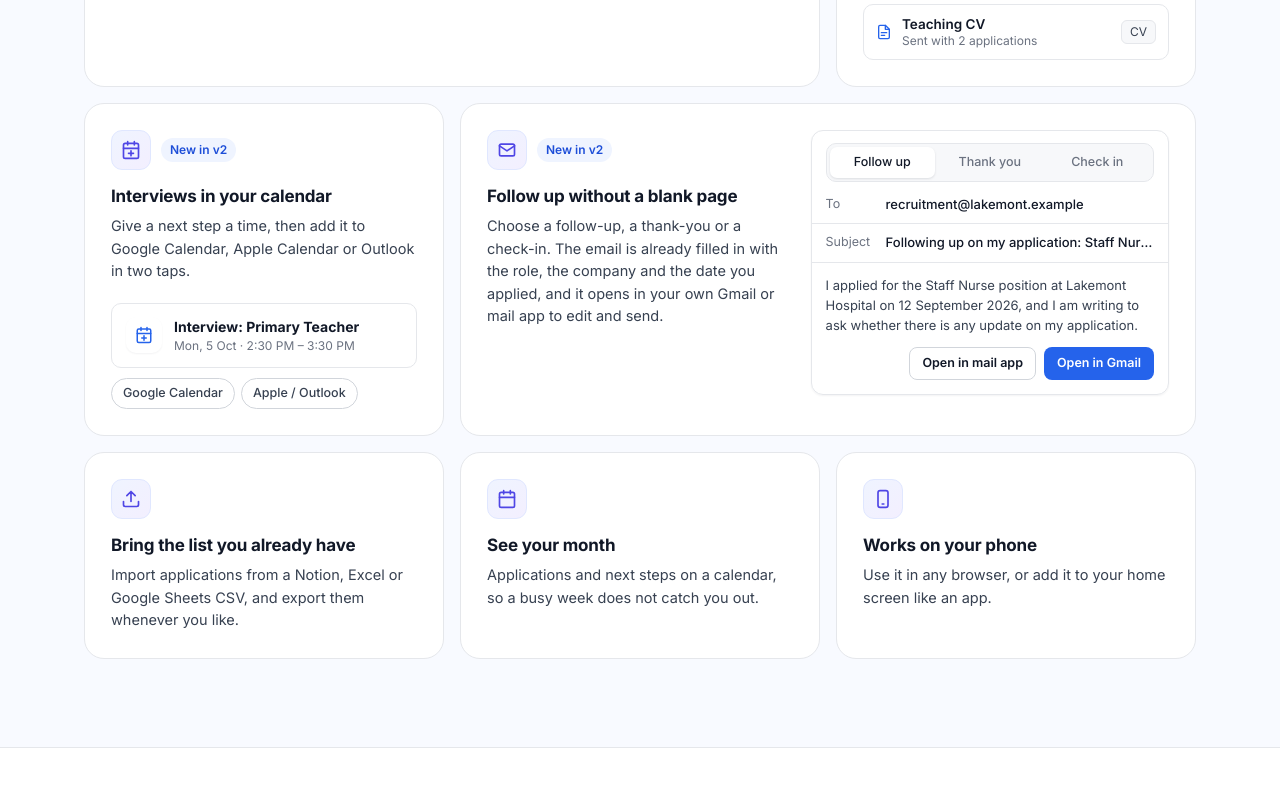
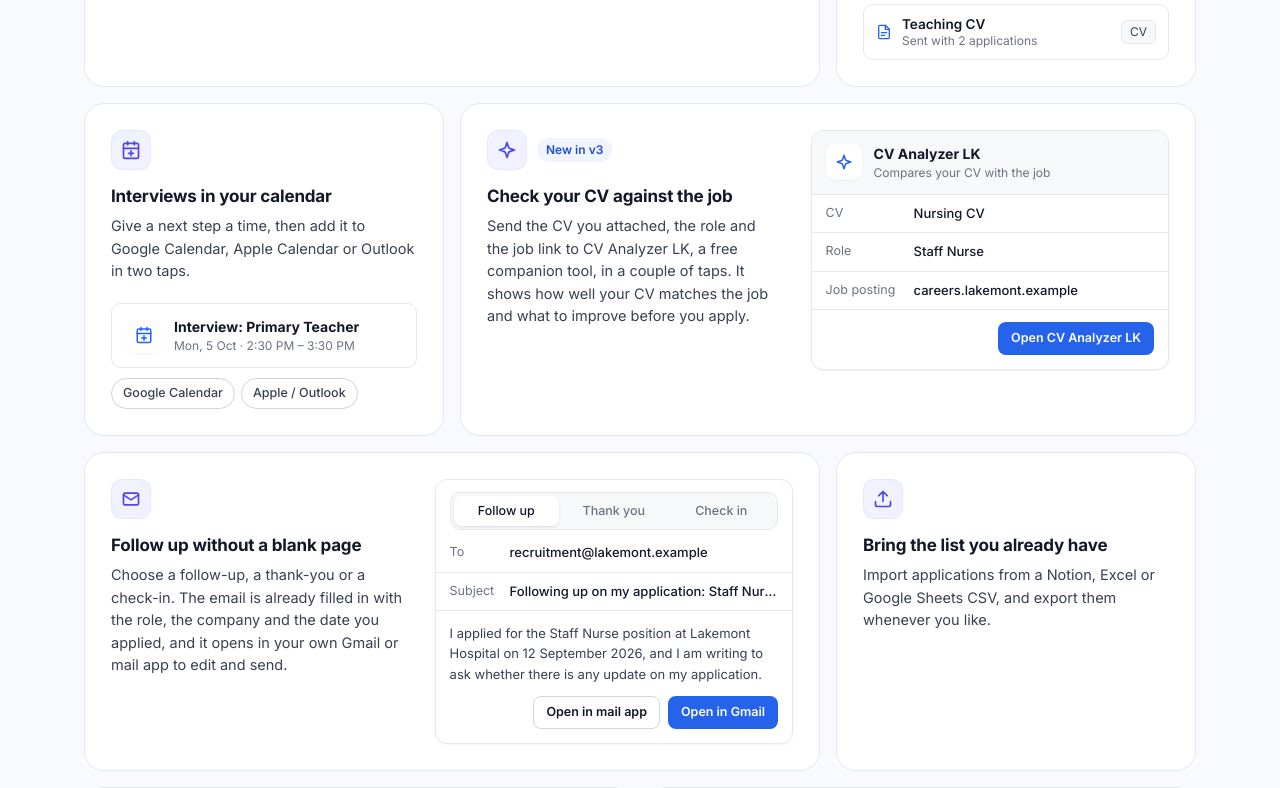
Before and after one commit to kalharatennakoon/shortlisted, a React (Vite) app: page /profile in a window 1280 px wide. Shown: the part 2980-3768 px from the top of the page. Built offline with nearby package versions, Linux system fonts and the light colour scheme; no server answers.

Commit message:
feat: update feature tiles and add "Check your CV" integration with CV Analyzer LK

```diff
--- a/src/index.css
+++ b/src/index.css
@@ -258,6 +258,7 @@
 .lp-tile { grid-column: span 2; display: flex; flex-direction: column; gap: 20px; padding: 26px; background: var(--surface); border: 1px solid var(--border); border-radius: 20px; }
 .lp-tile.wide { grid-column: span 4; flex-direction: row; align-items: flex-start; gap: 32px; }
 .lp-tile.wide .lp-tile-text { flex: 0.9; }
+.lp-tile.half { grid-column: span 3; }
 .lp-tile-text h3 { font-size: 17px; font-weight: 650; letter-spacing: -0.01em; margin: 14px 0 6px; }
 .lp-tile-text p { font-size: 14.5px; line-height: 1.55; color: var(--text-2); }
 .lp-tile-icon { width: 40px; height: 40px; border-radius: 11px; display: grid; place-items: center; color: #4f46e5; background: linear-gradient(135deg, #eff4ff, #f3efff); border: 1px solid #e0e7ff; }
@@ -283,6 +284,10 @@
 .lp-mail-foot { display: flex; justify-content: flex-end; gap: 8px; flex-wrap: wrap; padding: 0 14px 14px; }
 .lp-fake-btn { padding: 6px 12px; border-radius: 8px; border: 1px solid var(--border-strong); font-size: 12.5px; font-weight: 600; white-space: nowrap; }
 .lp-fake-btn.primary { background: var(--accent); border-color: transparent; color: #fff; }
+.lp-cv-head { display: flex; align-items: center; gap: 12px; padding: 12px 14px; background: var(--canvas); border-bottom: 1px solid var(--border); }
+.lp-cv-head strong { display: block; font-size: 14px; }
+.lp-cv .lp-mail-row small { width: 78px; }
+.lp-cv .lp-mail-foot { padding-top: 12px; }
 .lp-docs li { display: flex; align-items: center; gap: 10px; padding: 10px 12px; border: 1px solid var(--border); border-radius: 10px; min-width: 0; }
 .lp-docs svg { color: var(--accent); flex: none; }
 .lp-docs li > span:first-of-type { display: flex; flex-direction: column; min-width: 0; flex: 1; line-height: 1.35; }
@@ -312,7 +317,7 @@
   .lp-hero-head { grid-template-columns: minmax(0, 1fr); align-items: start; }
   .lp-tile { grid-column: span 3; }
   .lp-tile.wide { grid-column: span 6; }
-  /* seven tiles: the last one would sit alone in a half-width row */
+  /* five half-width tiles between the wide ones: the last one would sit alone in a half-width row */
   .lp-tile:last-child { grid-column: span 6; }
   .lp-split { grid-template-columns: minmax(0, 1fr); align-items: start; }
 }
@@ -330,7 +335,7 @@
   .lp-section-head p { font-size: 16px; }
   .lp-fields { padding-bottom: 48px; }
   .lp-ticker li { padding: 8px 14px; font-size: 14px; }
-  .lp-tile, .lp-tile.wide { grid-column: span 6; }
+  .lp-tile, .lp-tile.wide, .lp-tile.half { grid-column: span 6; }
   .lp-tile.wide { flex-direction: column; align-items: stretch; gap: 20px; }
   .lp-tile.wide .lp-mail { flex: none; }
   .lp-tile { padding: 22px 20px; }
--- a/src/lib/config.ts
+++ b/src/lib/config.ts
@@ -2,4 +2,4 @@
 export const OWNER_NAME = 'Kalhara Tennakoon'
 export const CONTACT_EMAIL = 'jobtracker.app.lk@gmail.com'
 export const PRIVACY_UPDATED = '7 October 2026'
-export const APP_VERSION = '2.0'
+export const APP_VERSION = '3.0'
--- a/src/pages/Landing.tsx
+++ b/src/pages/Landing.tsx
@@ -14,6 +14,7 @@
   PauseIcon,
   PlayIcon,
   ShieldIcon,
+  SparkleIcon,
   TableIcon,
   UploadIcon,
 } from '../components/Icons'
@@ -273,7 +274,7 @@
       <div className="lp-tile-text">
         <span className="lp-tile-top">
           <span className="lp-tile-icon">{icon}</span>
-          {isNew && <span className="lp-new">New in v2</span>}
+          {isNew && <span className="lp-new">New in v3</span>}
         </span>
         <h3>{title}</h3>
         <p>{text}</p>
@@ -359,7 +360,7 @@
                 className="wide"
                 icon={<BellIcon size={20} />}
                 title="Never miss a next step"
-                text="Add interviews, assessments and follow-ups with a date. “Up next” shows what is due, and an optional morning email reminds you."
+                text="Add interviews, assessments and follow-ups with a date. “Up next” shows what is due, and an optional morning email reminds you, with the time of each one."
               >
                 <ul className="lp-mini upnext-list" aria-hidden="true">
                   {UP_NEXT.map((u) => (
@@ -398,7 +399,6 @@
                 </ul>
               </Tile>
               <Tile
-                isNew
                 icon={<CalendarPlusIcon size={20} />}
                 title="Interviews in your calendar"
                 text="Give a next step a time, then add it to Google Calendar, Apple Calendar or Outlook in two taps."
@@ -419,6 +419,37 @@
               </Tile>
               <Tile
                 isNew
+                className="wide"
+                icon={<SparkleIcon size={20} />}
+                title="Check your CV against the job"
+                text="Send the CV you attached, the role and the job link to CV Analyzer LK, a free companion tool, in a couple of taps. It shows how well your CV matches the job and what to improve before you apply."
+              >
+                <div className="lp-mini lp-mail lp-cv" aria-hidden="true">
+                  <div className="lp-cv-head">
+                    <span className="cal-event-icon"><SparkleIcon size={18} /></span>
+                    <span>
+                      <strong>CV Analyzer LK</strong>
+                      <span className="muted small block">Compares your CV with the job</span>
+                    </span>
+                  </div>
+                  <div className="lp-mail-row">
+                    <small>CV</small>
+                    <span>Nursing CV</span>
+                  </div>
+                  <div className="lp-mail-row">
+                    <small>Role</small>
+                    <span>Staff Nurse</span>
+                  </div>
+                  <div className="lp-mail-row">
+                    <small>Job posting</small>
+                    <span>careers.lakemont.example</span>
+                  </div>
+                  <div className="lp-mail-foot">
+                    <span className="lp-fake-btn primary">Open CV Analyzer LK</span>
+                  </div>
+                </div>
+              </Tile>
+              <Tile
                 className="wide"
                 icon={<MailIcon size={20} />}
                 title="Follow up without a blank page"
@@ -454,11 +485,13 @@
                 text="Import applications from a Notion, Excel or Google Sheets CSV, and export them whenever you like."
               />
               <Tile
+                className="half"
                 icon={<CalendarIcon size={20} />}
                 title="See your month"
                 text="Applications and next steps on a calendar, so a busy week does not catch you out."
               />
               <Tile
+                className="half"
                 icon={<PhoneIcon />}
                 title="Works on your phone"
                 text="Use it in any browser, or add it to your home screen like an app."
```
Also changed, not shown: 1 other file (tests, documents, lock files or other folders).
